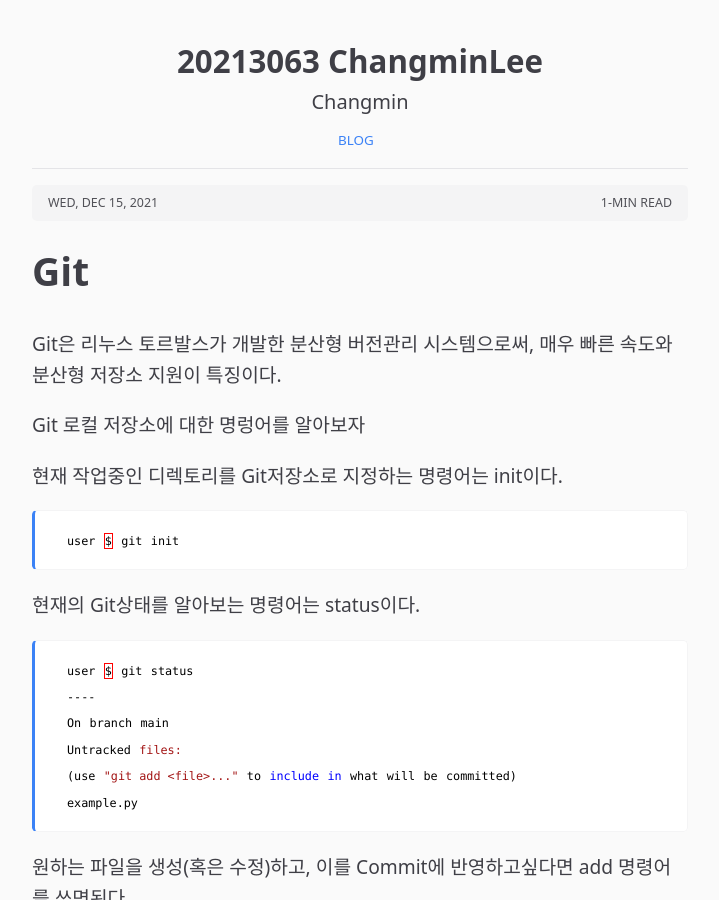
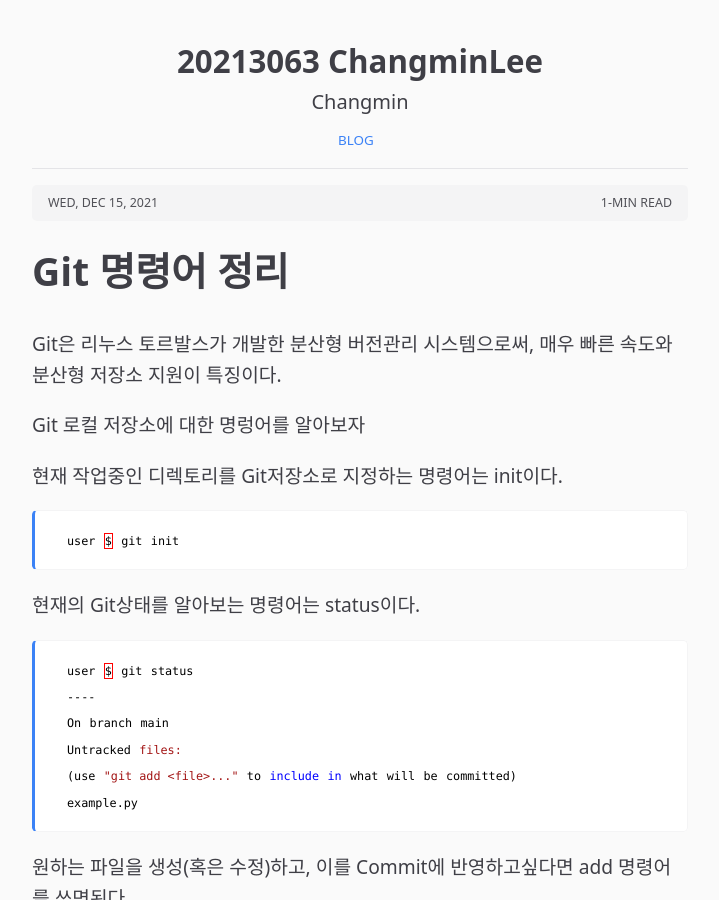
Before and after one commit to ckdals20213063/changminlee.github.io, a Jekyll site: the page built from _posts/2021/2021-12-15-Git.md, in a window 1280 px wide and 900 px high. Shown: the whole window, without its empty margins (280-999 px from the left). Built offline with Jekyll 4.4.1, drawn with Linux system fonts in a browser that asks for light colours.

Commit message:
Update 2021-12-15-Git.md

```diff
--- a/_posts/2021/2021-12-15-Git.md
+++ b/_posts/2021/2021-12-15-Git.md
@@ -1,5 +1,7 @@
 ---
 layout: post
+title: "Git 명령어 정리"
+comments: true
 ---
 
 Git은 리누스 토르발스가 개발한 분산형 버전관리 시스템으로써, 매우 빠른 속도와 분산형 저장소 지원이 특징이다.
```
